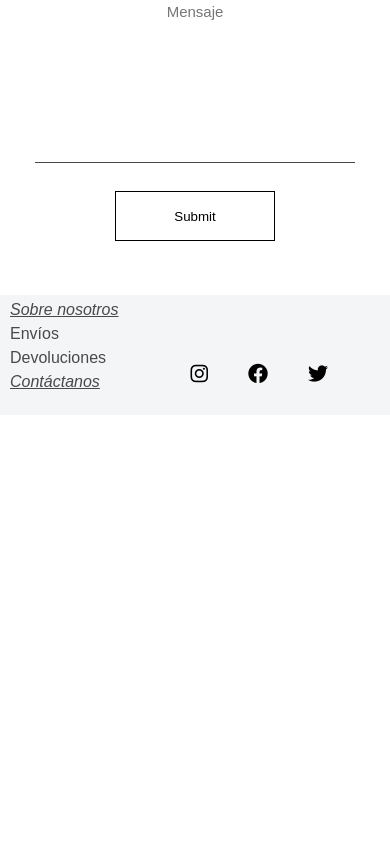
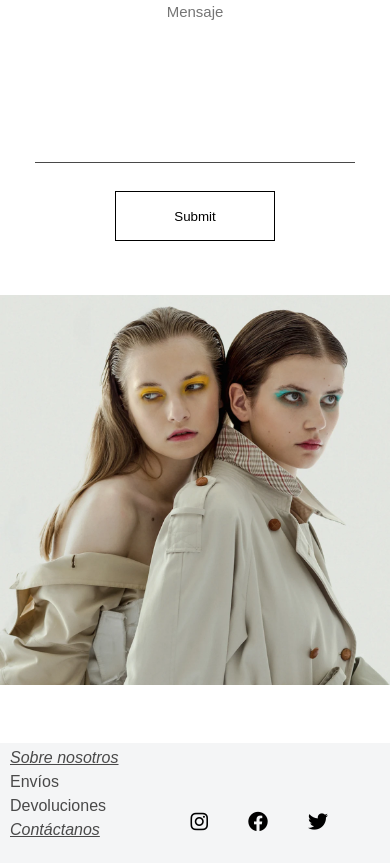
Before and after one commit to jaelcanga/PreEntrega2_JaelCanga, a website: page pages/contacto.html in a window 390 px wide. Shown: the part 566-1429 px from the top of the page. Before the commit the page ends 981 px from the top, so only its background shows below. Drawn offline with nearby package versions, Linux system fonts and the light colour scheme; a web font is replaced by a local one.

Commit message:
proyecto terminado

```diff
--- a/css/style.css
+++ b/css/style.css
@@ -10,9 +10,11 @@
   height: 100vh;
   justify-content: space-between;
 }
-.material-symbols-outlined{
+
+.material-symbols-outlined {
   cursor: pointer;
 }
+
 body {
   background-color: white;
 }
@@ -105,7 +107,7 @@ ul li {
 
 .contents section .img1 {
   width: 100%;
-  margin-top: 80px;
+  margin-top: 54px;
 }
 
 .contents section .banner {
@@ -270,6 +272,13 @@ div p {
   color: white;
 }
 
+.img-contacto {
+  max-height: 450px;
+  max-width: 450px;
+  width: 100%;
+  margin-top: 30px;
+}
+
 @media screen and (max-width: 768px) {
   .image_container {
     grid-template-columns: 1fr;
@@ -305,10 +314,6 @@ div p {
     top: 52px;
   }
 
-  .img1 {
-    margin-top: 52px;
-  }
-
   .zarina_store {
     margin: 0 auto;
     max-width: 500px;
@@ -331,6 +336,9 @@ div p {
   .map_mobile {
     display: none;
   }
+  .img1 {
+    margin-top: 105px !important;
+  }
 }
 
 @media screen and (min-width: 768px) and (max-width: 1020px) {
@@ -348,6 +356,7 @@ div p {
   .icons span {
     font-size: 20px;
   }
+
 }
 
 @media (max-width: 320px) {
--- a/pages/contacto.html
+++ b/pages/contacto.html
@@ -90,6 +90,9 @@
                     </label>
                 </form>
                 <input type="submit" class="btn-submit">
+                <section>
+                    <img class="img-contacto" src="../images/home/home10.webp" alt="mujeres">
+                </section>
             </section>
 
         </main>
```
Also changed, not shown: images/home/home15.jpg (deleted), images/home/home2.webp (deleted), images/home/home4.webp (deleted), 3 other files.
